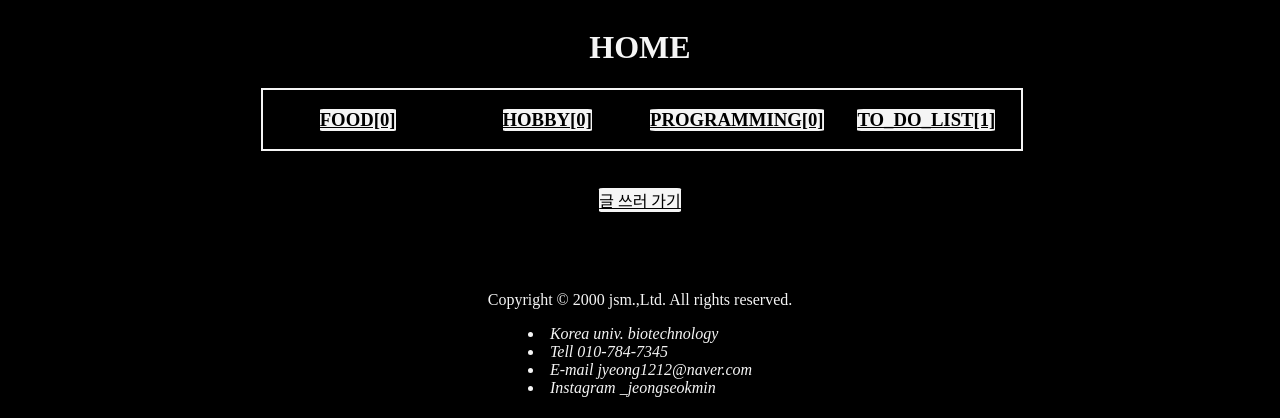
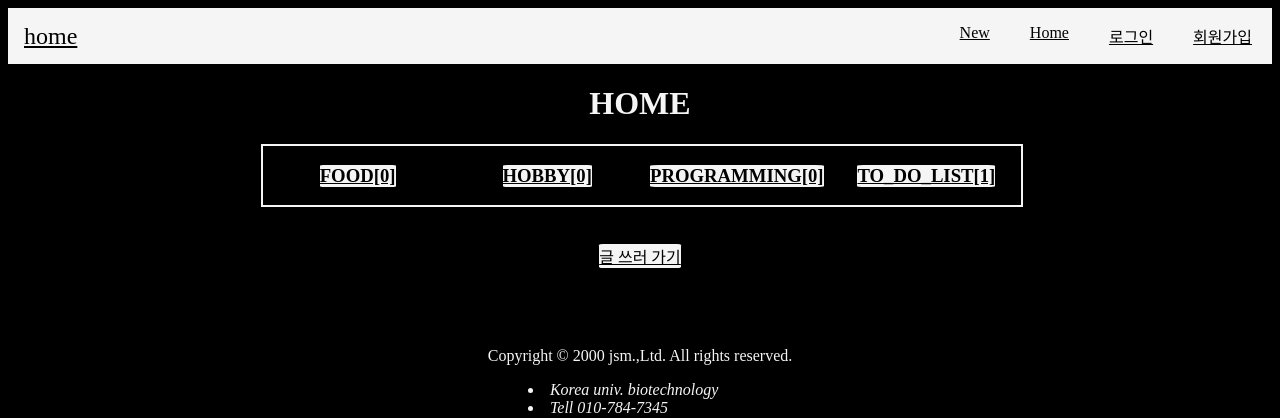
Before and after one commit to jeongseokmandoo/NEXT_HW, a Django app: page / in a window 1280 px wide. Shown: the top 418 px of the page. Run offline with Django 4.2, Linux system fonts and the light colour scheme; data comes from the database, SQL or seed files in the repository; both versions use the stored data as it was after the commit.

Commit message:
session11,12

```diff
--- a/session8_2/JSM_project/JSM_app/models.py
+++ b/session8_2/JSM_project/JSM_app/models.py
@@ -1,3 +1,4 @@
+from django.contrib.auth.models import User
 from django.db import models
 
 # Create your models here.
@@ -15,6 +16,7 @@
     time_post = models.DateTimeField(auto_now_add=True, null=True)
     deadline = models.DateTimeField(null = True)
     done = models.BooleanField(default=False)
+    author = models.ForeignKey(User, on_delete=models.CASCADE, related_name='articles', default=1)
 
     def __str__(self):
         return self.title
@@ -22,6 +24,7 @@
 class Comment(models.Model):
     article = models.ForeignKey(Article, on_delete=models.CASCADE, related_name='comments')
     content = models.TextField()
+    author = models.ForeignKey(User, on_delete=models.CASCADE, related_name='comments')
 
     def __str__(self):
         return self.content
--- a/session8_2/JSM_project/JSM_app/static/base.css
+++ b/session8_2/JSM_project/JSM_app/static/base.css
@@ -35,3 +35,67 @@
     justify-content: center;
     flex-direction: column;
 }
+
+#navbar {
+    /* position: fixed; */
+    width: 100%;
+    display: flex;
+    justify-content: space-between;
+    align-items: center;
+    /* transtion 적용 */
+    transition: all 300ms ease-in-out;
+    /* z-index의 default는 0 */
+    z-index: 1;
+    color: black;
+    background-color:whitesmoke;
+}
+
+.navbar__logo {
+    /* display: flex;
+    align-items: center; */
+    padding: 8px 16px;
+    font-size: 24px;  }
+
+.navbar__logo img {
+    width: 50px;
+    height: 50px;
+    margin: 8px 16px;
+}
+
+  /* navbar-menu */
+.navbar__menu {
+    display: flex;
+    padding-left: 0;
+}
+
+.navbar__menu .navbar__menu__item {
+    margin: 0 4px;
+    cursor: pointer;
+    color: black;
+}
+
+.navbar__menu .navbar__menu__item a {
+    padding: 8px 16px;
+}
+
+  /* .navbar__menu .navbar__menu__item:hover {
+    background-color: var(--color-white);
+    border-radius: var(--size-border-radius);
+  } */
+
+.registration-input {
+    width: 100%;
+    margin: 0 auto;
+    height: 36px;
+    line-height: 36px;
+    border: none;
+    padding: 9px 0 7px 8px;
+    border: 1px solid rgb(89, 89, 89);
+    box-sizing: border-box;
+    background: #f3f3f3;
+    margin: 15px 0;
+}
+
+.registration-input:focus {
+    background-color: #ffffff;
+}
--- a/session8_2/JSM_project/JSM_app/templates/base.html
+++ b/session8_2/JSM_project/JSM_app/templates/base.html
@@ -6,6 +6,7 @@
     <meta http-equiv="X-UA-Compatible" content="IE=edge">
     <meta name="viewport" content="width=device-width, initial-scale=1.0">
     <link rel="stylesheet" type="text/css" href="{% static 'base.css' %}" />
+    <style>ul{list-style: none; padding-left: 0px;}</style>
     {% block css %}
 
     {% endblock css %}
@@ -13,6 +14,33 @@
 </head>
 
 <body>
+    <nav id="navbar">
+        <div class="navbar__logo">
+          <a href="{% url 'home' %}">home</a>
+        </div>
+        <ul class="navbar__menu">
+            <li class="navbar__menu__item">
+                <a href="{% url 'new' %}">New</a>
+            </li>
+            <li class="navbar__menu__item">
+                <a href="{% url 'home' %}">Home</a>
+            </li>
+            {% if user.is_authenticated %}
+            <span class="navbar__menu__item">안녕, {{user.username}}</span>
+            <!-- user 장고에서 제공하는 것, 따로 views.py에서 안넘겨줘도 됨 -->
+            <li class="navbar__menu__item">
+                <a href="{% url 'logout'%}">로그아웃</a>
+            </li>
+            {% else %}
+            <li class="navbar__menu__item">
+                <a href="{% url 'login'%}">로그인</a>
+            </li>
+            <li class="navbar__menu__item">
+                <a href="{% url 'signup'%}">회원가입</a>
+            </li>
+            {% endif %}
+        </ul>
+    </nav>
     <div>
         {% block title %}
 
--- a/session8_2/JSM_project/JSM_app/views.py
+++ b/session8_2/JSM_project/JSM_app/views.py
@@ -1,8 +1,48 @@
+from django.contrib import auth
+from django.contrib.auth.decorators import login_required
+from django.contrib.auth.models import User
 from django.shortcuts import render, redirect
 from .models import Article, Category, Comment, ReComment
 from datetime import datetime, timezone
 
 # Create your views here.
+def login(request):
+    if request.method == 'POST':
+        username = request.POST['username']
+        password = request.POST['password']
+
+        user = auth.authenticate(username=username, password=password)
+
+        if user is not None:
+            auth.login(request, user, backend="django.contrib.auth.backends.ModelBackend")
+            return redirect(request.GET.get('next', '/'))
+        error = "아이디 또는 비밀번호가 틀립니다"
+        return render(request, 'registration/login.html', {"error" : error})
+
+    return render(request, 'registration/login.html')
+
+def logout(request):
+    auth.logout(request)
+    return redirect('home')
+
+def signup(request):
+    if request.method == 'POST':
+        username = request.POST['username']
+        password = request.POST['passward']
+
+        exist_user = User.objects.filter(username=username)
+
+        if exist_user:
+            error = "이미 존재하는 유저입니다."
+            return render(request, 'registration/signup.html', {"error" : error})
+
+        new_user = User.objects.create_user(username=username, password=password)
+        auth.login(request, new_user)
+        return redirect('home')
+
+    return render(request, 'registration/signup.html')
+
+@login_required(login_url="/registration/login/")
 def new(request):
     if request.method == 'POST':
 
@@ -13,6 +53,7 @@
             content = request.POST['content'],
             category = Category.objects.get(name = request.POST['category']),
             deadline = request.POST['deadline'],
+            author = request.user,
         )
         return redirect('home')
 
@@ -22,6 +63,7 @@
     articles = Article.objects.filter(category = article_category)
     return render(request, 'list.html', {'articles': articles})
 
+@login_required(login_url="/registration/login/")
 def detail(request, article_id):
     article = Article.objects.get(pk = article_id)
 
@@ -29,7 +71,8 @@
         content = request.POST['content']
         Comment.objects.create(
             article = article,
-            content = content
+            content = content,
+            author = request.user,
         )
         return redirect('detail', article_id)
 
@@ -62,6 +105,7 @@
 
     return render(request, 'todo.html', {'articles' : sorted(result, key=lambda x: x[1])})
 
+@login_required(login_url="/registration/login/")
 def update(request, article_pk):
     article = Article.objects.get(pk=article_pk)
     if request.method == 'POST':
@@ -69,17 +113,20 @@
             title = request.POST['title'],
             content = request.POST['content'],
             deadline = request.POST['deadline'],
+            author = request.user,
         )
         return redirect('detail', article_pk)
 
     return render(request, 'update.html', {'article': article})
 
+@login_required(login_url="/registration/login/")
 def delete(request, article_pk):
     article = Article.objects.get(pk=article_pk)
     article.delete()
 
     return redirect('home')
 
+@login_required(login_url="/registration/login/")
 def delete_comment(request, article_id, comment_id):
     comment = Comment.objects.get(id=comment_id)
     comment.delete()
@@ -88,6 +135,7 @@
 def base(request):
     return render(request, 'base.html)')
 
+@login_required(login_url="/registration/login/")
 def recomment(request, article_id, comment_id):
     article = Article.objects.get(id=article_id)
 
@@ -97,11 +145,13 @@
         ReComment.objects.create(
             comment = comment,
             body = body,
+            author = request.user,
         )
         return redirect('detail', article_id)
 
     return render(request, 'detail.html', {'article' : article})
 
+@login_required(login_url="/registration/login/")
 def delete_recomment(request, article_id, comment_id, recomment_id):
     recomment = ReComment.objects.get(id= recomment_id)
     recomment.delete()
--- a/session8_2/JSM_project/JSM_project/urls.py
+++ b/session8_2/JSM_project/JSM_project/urls.py
@@ -15,7 +15,7 @@
     2. Add a URL to urlpatterns:  path('blog/', include('blog.urls'))
 """
 from django.contrib import admin
-from django.urls import path
+from django.urls import path, include
 from JSM_app import views
 
 urlpatterns = [
@@ -31,4 +31,8 @@
     path('delete-comment/<int:article_id>/<int:comment_id>', views.delete_comment, name='delete-comment'),
     path('recomment/<int:article_id>/<int:comment_id>', views.recomment, name='recomment'),
     path('delete-recomment/<int:article_id>/<int:comment_id>/<int:recomment_id>', views.delete_recomment, name='delete-recomment'),
+    path("registration/signup/", views.signup, name="signup"),
+    path("registration/login/", views.login, name="login"),
+    path("registration/logout/", views.logout, name="logout"),
+    path('accounts/', include('allauth.urls')),
 ]
```
Also changed, not shown: session8_2/JSM_project/JSM_app/static/detail.css (+22 -0 lines), session8_2/JSM_project/JSM_app/templates/detail.html (+34 -23 lines), session8_2/JSM_project/JSM_app/templates/registration/login.html (added, +50 -0 lines), session8_2/JSM_project/JSM_app/templates/registration/signup.html (added, +37 -0 lines), session8_2/JSM_project/JSM_project/settings.py (+20 -0 lines), session8_2/JSM_project/JSM_app/migrations/0007_article_author.py (added), session8_2/JSM_project/JSM_app/migrations/0008_comment_author.py (added), session8_2/JSM_project/JSM_app/static/registration/login.css (added), session8_2/JSM_project/JSM_app/templates/google.png (added), session8_2/JSM_project/JSM_app/templates/google_logo.png (added), session8_2/JSM_project/db.sqlite3, 3 other files.
